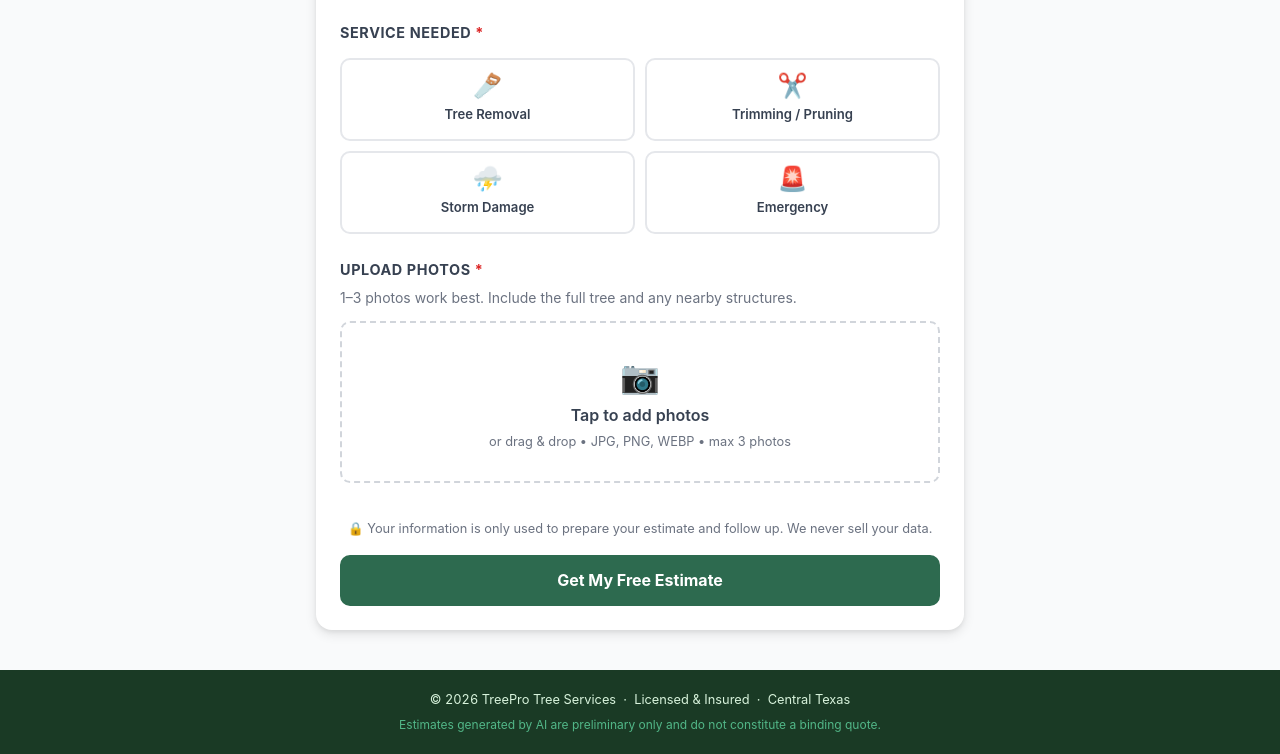
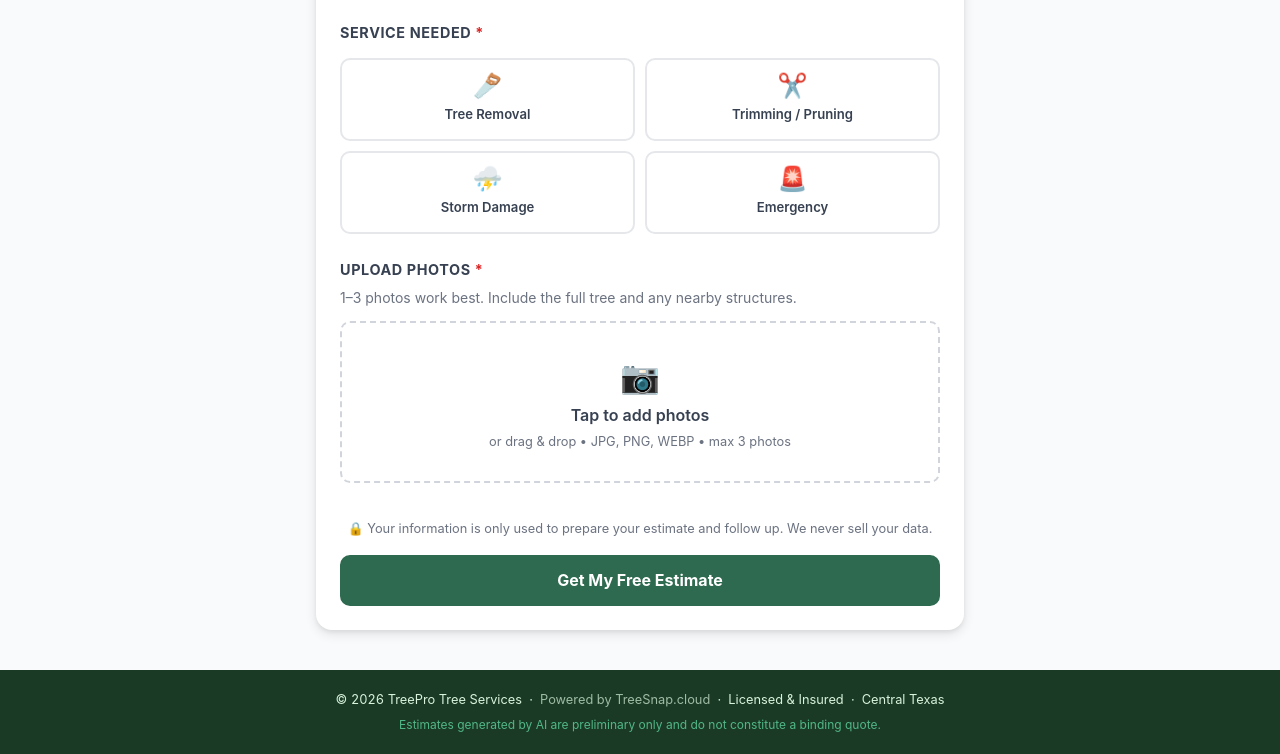
Before and after one commit to spencerjw/tree-estimate-tool, a website: page index.html in a window 1280 px wide. Shown: the part 634-1388 px from the top of the page. Drawn offline with Linux system fonts and the light colour scheme.

Commit message:
Add Powered by TreeSnap.cloud to app footer

```diff
--- a/index.html
+++ b/index.html
@@ -267,7 +267,7 @@
   <footer class="site-footer">
     <div class="container">
       <!-- TODO: Update company name, phone, license number -->
-      <p>© <span id="footer-year"></span> TreePro Tree Services &nbsp;·&nbsp; Licensed &amp; Insured &nbsp;·&nbsp; Central Texas</p>
+      <p>© <span id="footer-year"></span> TreePro Tree Services &nbsp;·&nbsp; <a href="https://treesnap.cloud" target="_blank" rel="noopener" style="color:inherit;opacity:0.7;text-decoration:none;">Powered by TreeSnap.cloud</a> &nbsp;·&nbsp; Licensed &amp; Insured &nbsp;·&nbsp; Central Texas</p>
       <p class="footer-fine">Estimates generated by AI are preliminary only and do not constitute a binding quote.</p>
     </div>
   </footer>
```
